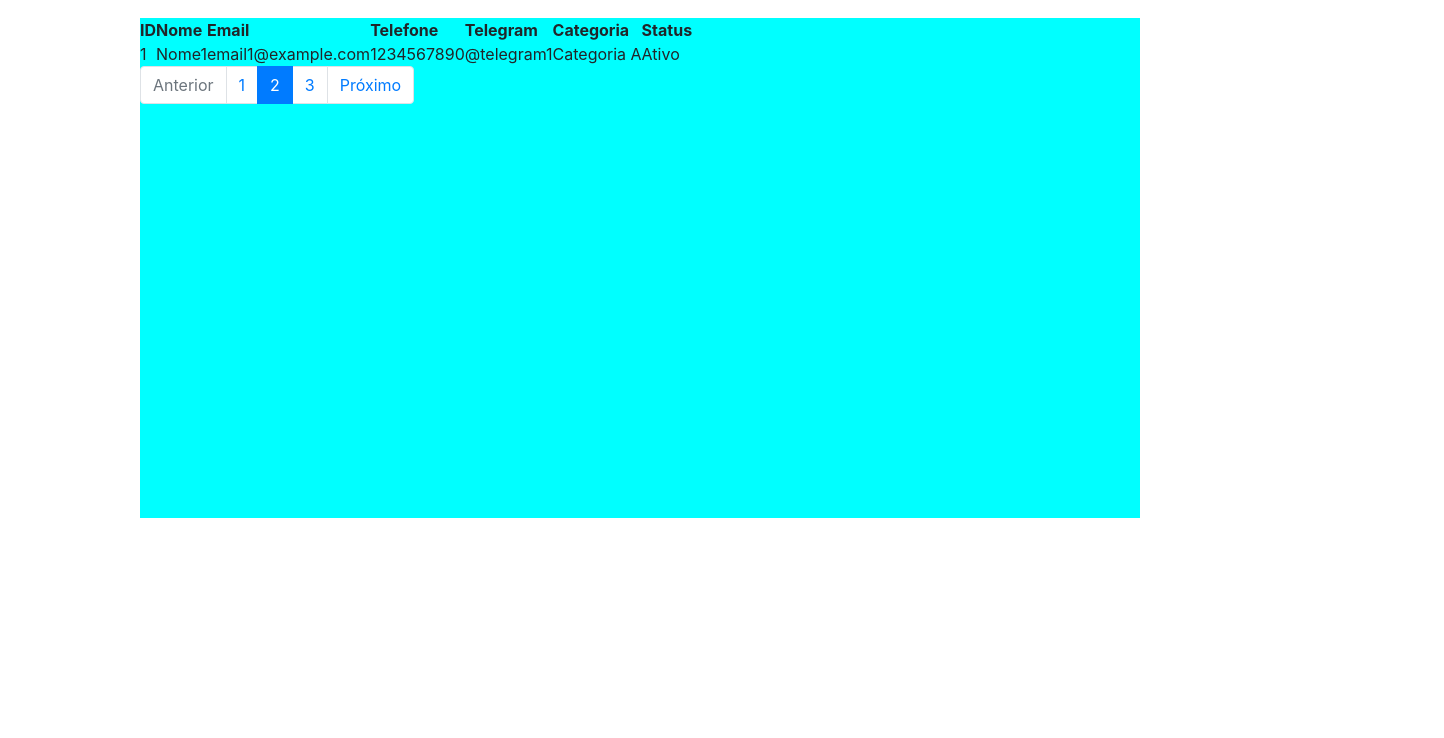
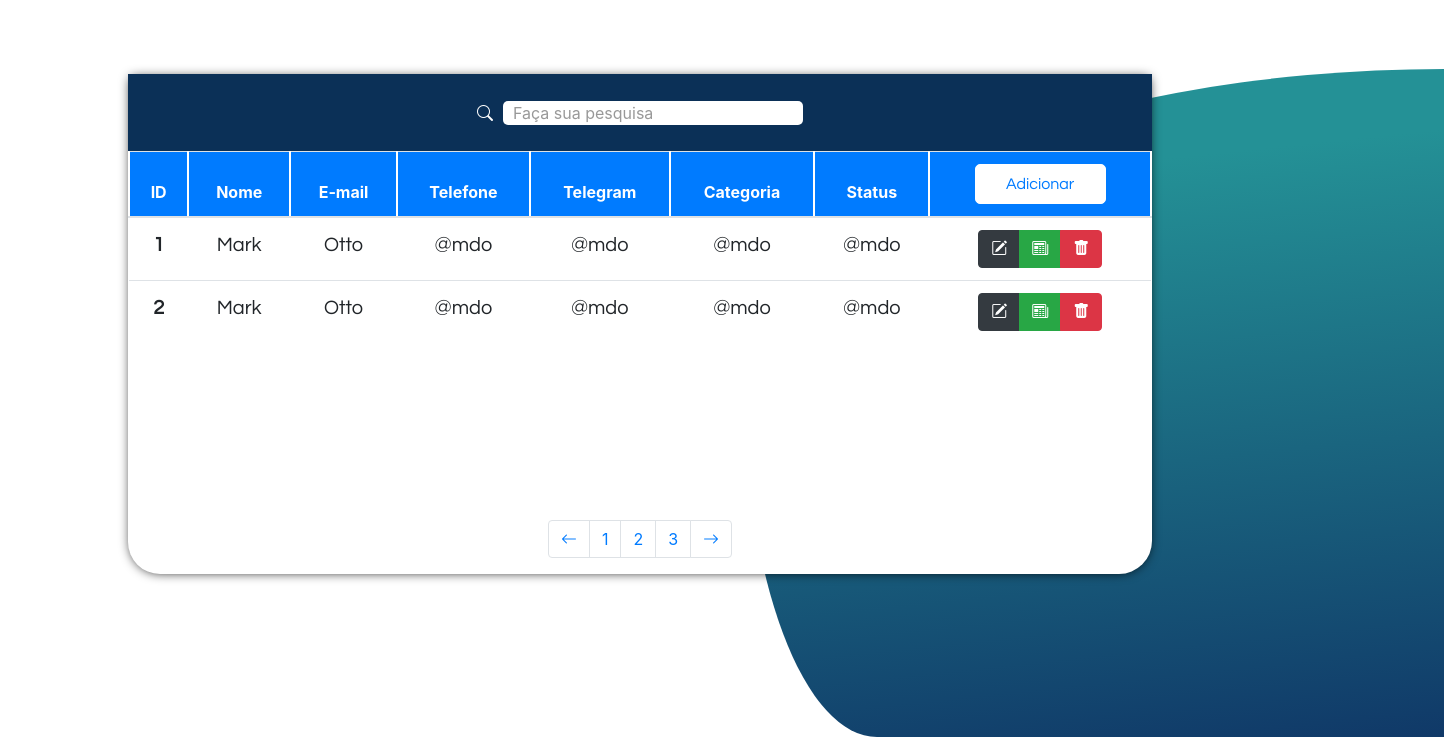
Before and after one commit to gugsinwork/HTML-hd-support, a plain HTML site: page index.html in a window 1280 px wide. Shown: the part 62-800 px from the top of the page, 1444 px wide, since content can reach past the window. Drawn offline with nearby package versions, Linux system fonts and the light colour scheme.

Commit message:
ADD: page of table

```diff
--- a/index.html
+++ b/index.html
@@ -1,56 +1,99 @@
 <!DOCTYPE html>
 <html lang="pt-br">
 <head>
+  <link rel="stylesheet" href="https://cdn.jsdelivr.net/npm/bootstrap-icons@1.11.2/font/bootstrap-icons.min.css">
     <link rel="stylesheet" href="https://stackpath.bootstrapcdn.com/bootstrap/4.1.3/css/bootstrap.min.css" integrity="sha384-MCw98/SFnGE8fJT3GXwEOngsV7Zt27NXFoaoApmYm81iuXoPkFOJwJ8ERdknLPMO" crossorigin="anonymous">
 <script src="https://stackpath.bootstrapcdn.com/bootstrap/4.1.3/js/bootstrap.min.js" integrity="sha384-ChfqqxuZUCnJSK3+MXmPNIyE6ZbWh2IMqE241rYiqJxyMiZ6OW/JmZQ5stwEULTy" crossorigin="anonymous"></script>
     <meta charset="UTF-8">
     <link rel="stylesheet" href="style.css">
     <meta name="viewport" content="width=device-width, initial-scale=1.0">
 </head>
-<body class="body-page-table">
+<body class="body-table">
+<div class="header">
+  <header>
+      <h1><span style="font-family: Arial, Helvetica, sans-serif; font-weight: 600; color:  rgb(0, 0, 0);">employer   </span><span style="font-weight: 600; font-size: 40px; color:  rgb(0, 0, 0);">|</span></h1>
+      <div class="logo-img">
+          <img src="images/hd-support-logo.png" height="30px" alt="">
+      </div>
+  </header>
+</div>
+</div><div class="gradient-background"></div>
 
-<div class="BodyTable">
-    <table id="myTable" class="table-display">
-    <thead>
-        <div class="content-table"></div>
-        <tr class="line-list">
-            <th>ID</th>
-            <th>Nome</th>
-            <th>Email</th>
-            <th>Telefone</th>
-            <th>Telegram</th>
-            <th>Categoria</th>
-            <th>Status</th>
+<div class="TableContainer">
+  <div class="table-menu">
+    <a role="button" href=""><i class="bi bi-search"></i></a>
+
+      <input type="search" placeholder="Faça sua pesquisa">
+  </div>
+  <table id="table-position" class="table table-hover">
+    <thead class="thead-style">
+      <tr class="tr-style">
+        <th scope="col">ID</th>
+        <th scope="col">Nome</th>
+        <th scope="col">E-mail</th>
+        <th scope="col">Telefone</th>
+        <th scope="col">Telegram</th>
+        <th scope="col">Categoria</th>
+        <th scope="col">Status</th>
+        <th scope="col"><div class="button-add"><button>Adicionar</button></div></th>
       </tr>
     </thead>
     <tbody>
-            <!-- Adicione suas linhas de dados aqui -->
-            <tr>
-                <td>1</td>
-                <td>Nome1</td>
-                <td>email1@example.com</td>
-                <td>1234567890</td>
-                <td>@telegram1</td>
-                <td>Categoria A</td>
-                <td>Ativo</td>
+      <tr class="tbody-style">
+        <th scope="row">1</th>
+        <td>Mark</td>
+        <td>Otto</td>
+        <td>@mdo</td>
+        <td>@mdo</td>
+        <td>@mdo</td>
+        <td>@mdo</td>
+        <td>
+          <div class="btn-group" role="group" aria-label="Basic example">
+            <button type="button" class="btn btn-dark"><i class="bi bi-pencil-square"></i></button>
+            <button type="button" class="btn btn-success"><i class="bi bi-newspaper"></i></button>
+            <button type="button" class="btn btn-danger"><i class="bi bi-trash-fill"></i></button>
+          </div>
+
+        </td>
+      </tr>
+
+      <tr class="tbody-style">
+        <th scope="row">2</th>
+        <td>Mark</td>
+        <td>Otto</td>
+        <td>@mdo</td>
+        <td>@mdo</td>
+        <td>@mdo</td>
+        <td>@mdo</td>
+        <td>
+          <div class="btn-group" role="group" aria-label="Basic example">
+            <button type="button" class="btn btn-dark"><i class="bi bi-pencil-square"></i></button>
+            <button type="button" class="btn btn-success"><i class="bi bi-newspaper"></i></button>
+            <button type="button" class="btn btn-danger" id="trash"><i class="bi bi-trash-fill" id="btn-btn"></i></button>
+          </div>
+
+        </td>
       </tr>
     </tbody>
   </table>
-    <nav aria-label="...">
+
+
+
+  <div class="pagination">
+    <nav aria-label="Page navigation example">
       <ul class="pagination">
-          <li class="page-item disabled">
-            <a class="page-link" href="#" tabindex="-1">Anterior</a>
-          </li>
+        <li class="page-item"><a class="page-link" href="#"><i class="bi bi-arrow-left"></i></a></li>
         <li class="page-item"><a class="page-link" href="#">1</a></li>
-          <li class="page-item active">
-            <a class="page-link" href="#">2 <span class="sr-only">(atual)</span></a>
-          </li>
+        <li class="page-item"><a class="page-link" href="#">2</a></li>
         <li class="page-item"><a class="page-link" href="#">3</a></li>
-          <li class="page-item">
-            <a class="page-link" href="#">Próximo</a>
-          </li>
+        <li class="page-item"><a class="page-link" href="#"><i class="bi bi-arrow-right"></i></a></li>
       </ul>
     </nav>
   </div>
+
+
+
+</div>
+
 </body>
 </html>
--- a/style.css
+++ b/style.css
@@ -175,16 +175,102 @@
 	cursor: pointer;
 
 }
-.body-page-table{
+.body-table{
     display: flex;
     flex-direction: column;
     align-items: center;
 }
-.BodyTable{
+.TableContainer{
     margin-top: 10vh;
+    height: 500px;
+    width: 80%;
+    background-color: rgb(255, 255, 255);
+    box-shadow: 0px 1px 12px -3px rgba(0,0,0,1);
+    -webkit-box-shadow: 0px 1px 12px -3px rgba(0,0,0,1);
+    -moz-box-shadow: 0px 1px 12px -3px rgba(0,0,0,1);
+    border-radius: 0px 0px 33px 32px;
+    -webkit-border-radius: 0px 0px 33px 32px;
+    -moz-border-radius: 0px 0px 33px 32px;
+    display: flex;
+    flex-direction: column;
+}
+#table-position{
+    position: relative;
+    bottom: 1px;
+}
+.tr-style{
+    background-color:  #007BFF;
+    color: white;
+    text-align: center;
+    width: 80%;
+}
+
+.tr-style th{
+
+    border-left: 2px solid white;
+    border-right: 2px solid white;
+}
+
+.tbody-style{
+    font-size: 20px;
+    text-align: center;
+    font-family: Questrial;
+}
+.table-menu{
+    background-color: #0b3057;
+    height: 80px;
+    width: 100%;
+}
+.table-menu{
+    display: flex;
+    text-align: center;
     align-items: center;
     justify-content: center;
-    height: 500px;
-    width: 1000px;
-    background-color: aqua;
 }
+.table-menu h3{
+    font-family: Questrial;
+    font-weight: 100;
+    font-size: 20px;
+}
+.table-menu a{
+    text-decoration: none;
+    color: white;
+    margin-right: 10px;
+}
+.table-menu input{
+    border-style: none;
+    outline: 0;
+    border-radius: 5px;
+    width: 300px;
+}
+::-webkit-input-placeholder{position: relative; left: 10px; color: #000000; opacity: 40%;}
+.table-menu > i{
+    color: white;
+    font-size: 20px;
+    margin-right: 10px;
+    margin-bottom: 2px;
+}
+.button-add button{
+    width: 131px;
+    color: #007BFF;
+    background-color: white;
+    font-family: Questrial;
+    border: 1px solid white;
+    height: 40px;
+    cursor: pointer;
+    border-radius: 5px;
+    transition: ease 0.5s;
+}
+
+.button-add button:hover{
+    background-color: #007BFF;
+    color: white;
+}
+
+.pagination{
+    margin-top: 80px;
+    bottom: 0;
+    display:flex;
+    justify-content: center;
+    align-items: center;
+}
```
Lines whose indentation alone changed are shown as unchanged.
